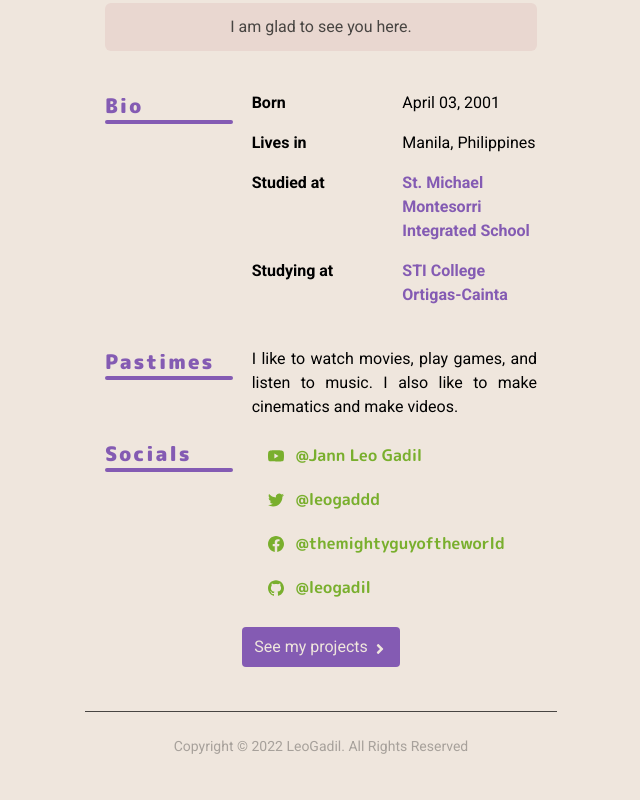
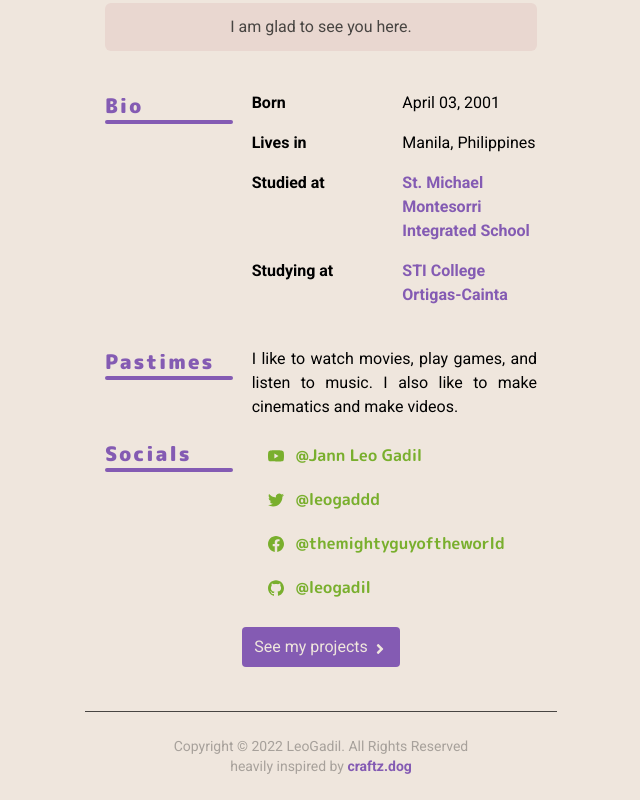
Before and after one commit to leogadil/website, a Next.js app: page / in a window 1280 px wide. Shown: the part 677-1477 px from the top of the page, without its empty margins (319-959 px from the left). Built offline with nearby package versions, Linux system fonts and the light colour scheme.

Commit message:
added links to the inspiration of this project

```diff
--- a/components/footer.tsx
+++ b/components/footer.tsx
@@ -1,6 +1,7 @@
 import React from 'react'
 
 import AnimateSection from './animatesection'
+import Link from './link'
 
 type IFooterProps = {
     delay: number
@@ -16,6 +17,7 @@ const Footer : React.FC<IFooterProps> = ({ delay }) => {
 			<div className="p-2 max-w-3xl mx-auto flex flex-col justify-center text-center pb-6">
 				<div className="w-full bg-gray-2 h-[.5px] mt-4 mb-6"></div>
                 <h1 className="text-gray-1 text-sm">Copyright &copy; {year} LeoGadil. All Rights Reserved</h1>
+                <h1 className="text-gray-1 text-sm">heavily inspired by <Link link="https://www.craftz.dog/" text='craftz.dog' /></h1>
 			</div>
 		</AnimateSection>
     )
```
Also changed, not shown: 1 other file (tests, documents, lock files or other folders).
